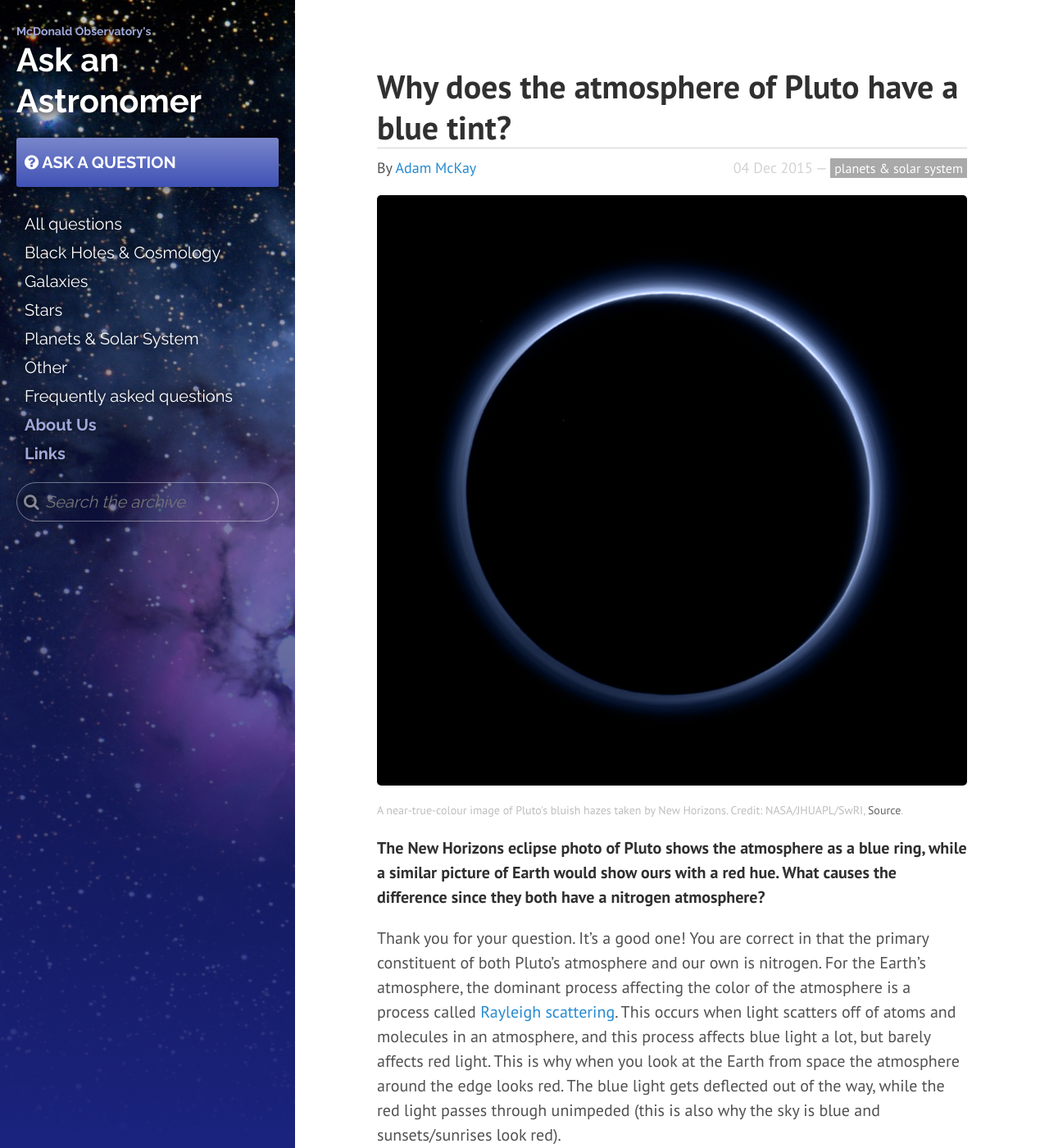
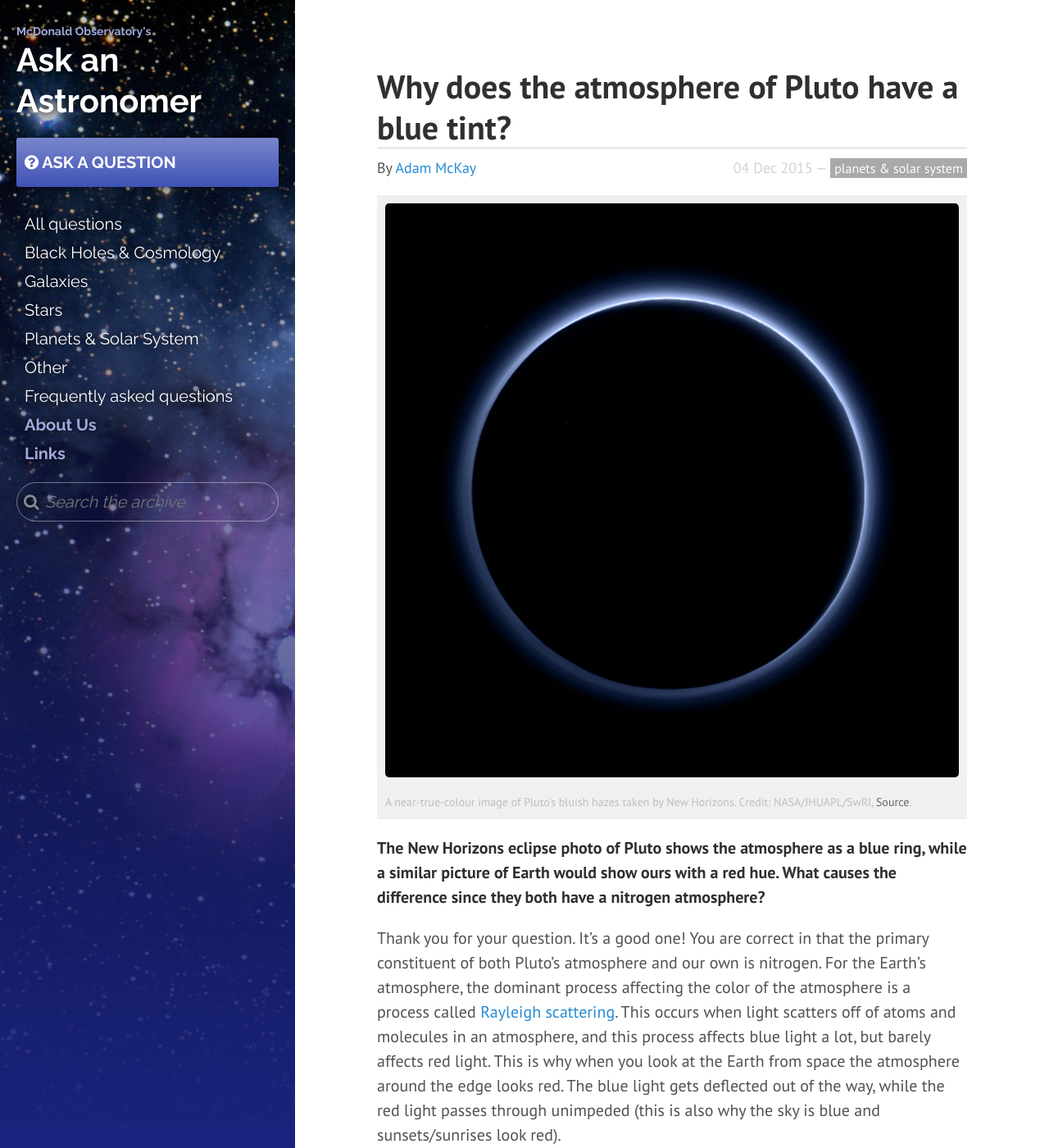
Before and after one commit to askanastronomer/askanastronomer.github.io, a Jekyll site: the page built from _posts/2015-12-04-pluto-blue-haze.md, in a window 1280 px wide and 1400 px high. Shown: the whole window at 82% size. Built offline with Jekyll 4.4.1, drawn with Linux system fonts in a browser that asks for light colours; nearby versions of some CDN libraries.

Commit message:
Small fixes

```diff
--- a/_posts/2015-12-04-pluto-blue-haze.md
+++ b/_posts/2015-12-04-pluto-blue-haze.md
@@ -15,7 +15,7 @@
 Thank you for your question.  It's a good one!  You are correct in that the primary constituent of both Pluto's atmosphere and our own is nitrogen.  For the Earth's atmosphere, the dominant process affecting the color of the atmosphere is a process called [Rayleigh scattering](https://en.wikipedia.org/wiki/Rayleigh_scattering).  This occurs when light scatters off of atoms and molecules in an atmosphere, and this process affects blue light a lot, but barely affects red light.  This is why when you look at the Earth from space the atmosphere around the edge looks red.  The blue light gets deflected out of the way, while the red light passes through unimpeded (this is also why the sky is blue and sunsets/sunrises look red).
 
 <div class="image-40">
-<img src="/img/pluto_fog.jpg">
+<a href="https://www.nasa.gov/feature/pluto-wows-in-spectacular-new-backlit-panorama"><img src="/img/pluto_fog.jpg"></a>
 <div class="caption">A near-sunset view of Pluto's surface. Credits: NASA/JHUAPL/SwRI, <a href="https://www.nasa.gov/feature/pluto-wows-in-spectacular-new-backlit-panorama">Source</a></div>
 </div>
 However in the case of Pluto, the atmosphere isn't dense enough for Rayleigh scattering to really work. In the case of Pluto, the blue color comes from particles in the atmosphere called [tholins](https://en.wikipedia.org/wiki/Tholin).  These particles make up the haze layers you may have heard about from the New Horizons images (see [this New Horizons gallery](https://www.nasa.gov/feature/pluto-wows-in-spectacular-new-backlit-panorama) for a really cool picture of these haze layers).  We do not completely understand the nature of these particles or why they look blue, but stay tuned for new results from New Horizons!  [Here is a recent news article talking more about this](http://www.sciencealert.com/this-is-our-first-glimpse-at-the-colour-of-pluto-s-atmosphere-and-it-s-not-what-scientists-expected).
--- a/public/css/aaa.css
+++ b/public/css/aaa.css
@@ -60,6 +60,8 @@
 
 .image {
   margin-bottom:20px;
+  padding:10px;
+  background-color:rgb(240, 240, 240);
 }
 .image-40 {
   float:right;
```
